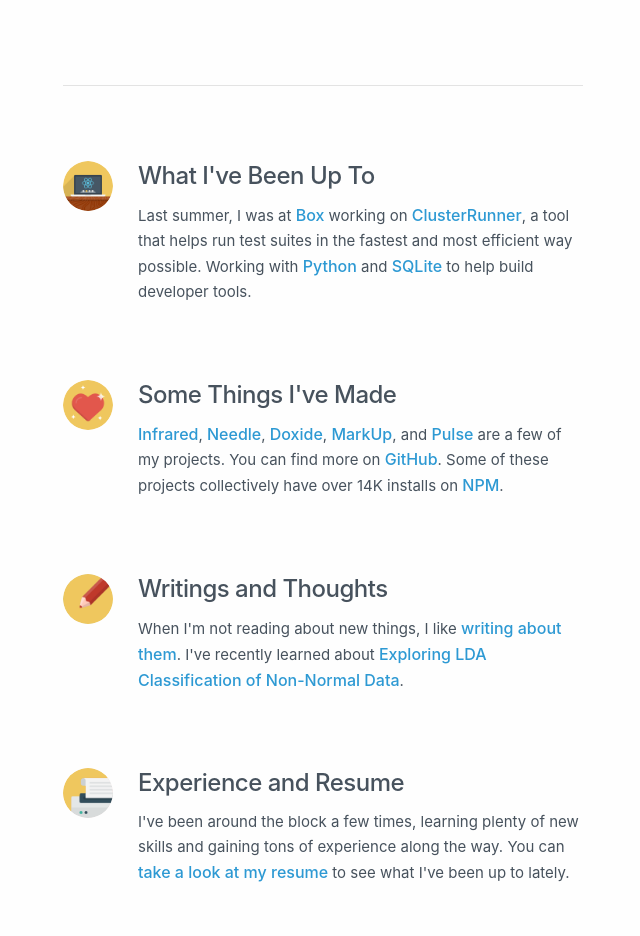
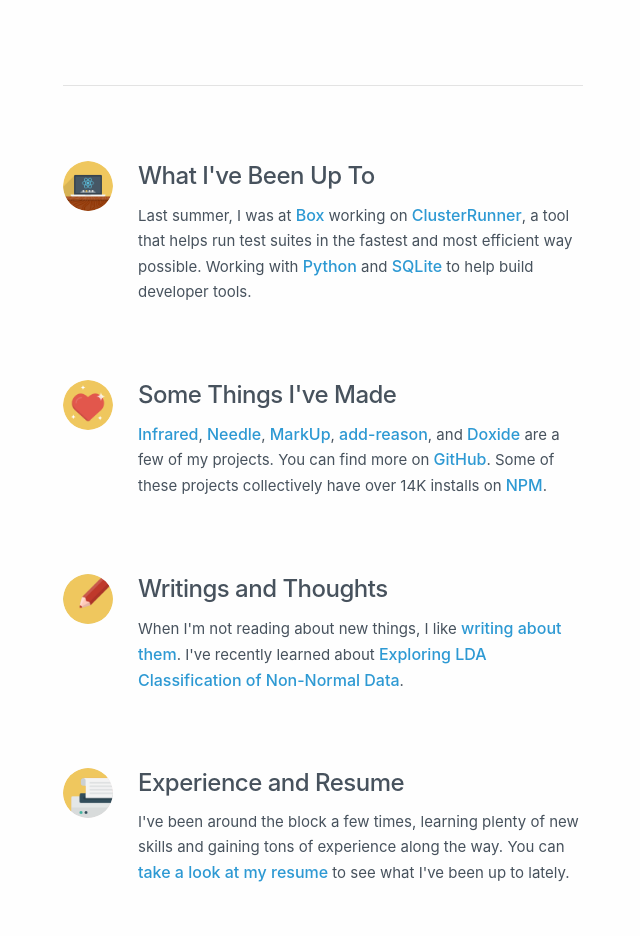
Before and after one commit to nickzuber/nickzuber-v1, a Jekyll site: the page built from index.html, in a window 1280 px wide. Shown: the part 302-1238 px from the top of the page, without its empty margins (317-957 px from the left). Built offline with Jekyll 4.4.1, drawn with Linux system fonts in a browser that asks for light colours; nearby versions of some CDN libraries.

Commit message:
Change featured projects to include add-reason

```diff
--- a/index.html
+++ b/index.html
@@ -24,7 +24,7 @@
   </div>
   <div class="content">
     <h3>Some Things I've Made</h3>
-    <p><a target="_blank" href="https://github.com/nickzuber/infrared">Infrared</a>, <a target="_blank" href="https://github.com/nickzuber/needle">Needle</a>, <a target="_blank" href="https://github.com/nickzuber/doxide">Doxide</a>, <a target="_blank" href="https://github.com/nickzuber/mark-up">MarkUp</a>, and <a target="_blank" href="https://github.com/nickzuber/pulse">Pulse</a> are a few of my projects. You can find more on <a target="_blank" href="https://github.com/nickzuber">GitHub</a>. Some of these projects collectively have over 14K installs on <a target="_blank" href="https://www.npmjs.com/~nickzuber">NPM</a>.</p>
+    <p><a target="_blank" href="https://github.com/nickzuber/infrared">Infrared</a>, <a target="_blank" href="https://github.com/nickzuber/needle">Needle</a>, <a target="_blank" href="https://github.com/nickzuber/mark-up">MarkUp</a>, <a target="_blank" href="https://github.com/nickzuber/add-reason">add-reason</a>, and <a target="_blank" href="https://github.com/nickzuber/doxide">Doxide</a> are a few of my projects. You can find more on <a target="_blank" href="https://github.com/nickzuber">GitHub</a>. Some of these projects collectively have over 14K installs on <a target="_blank" href="https://www.npmjs.com/~nickzuber">NPM</a>.</p>
   </div>
 </div>
 
```
